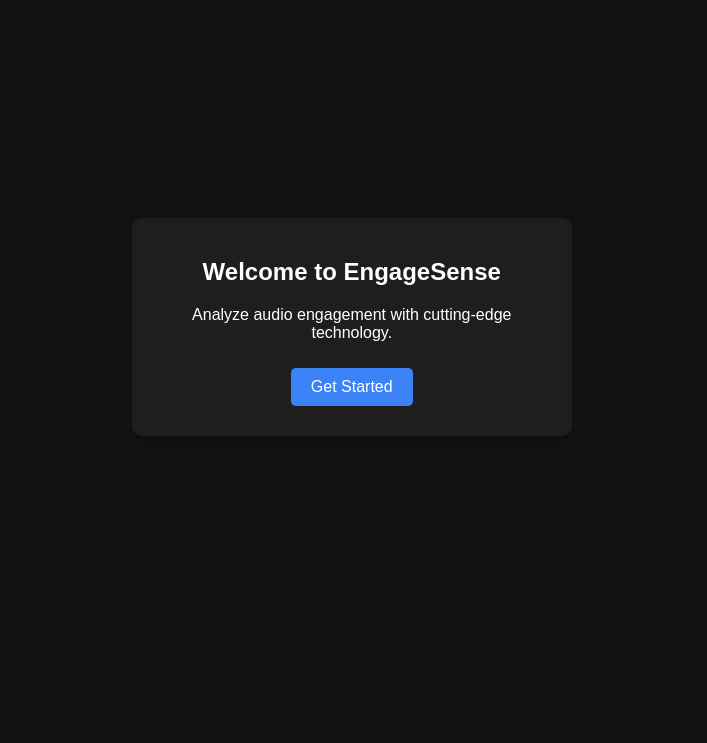
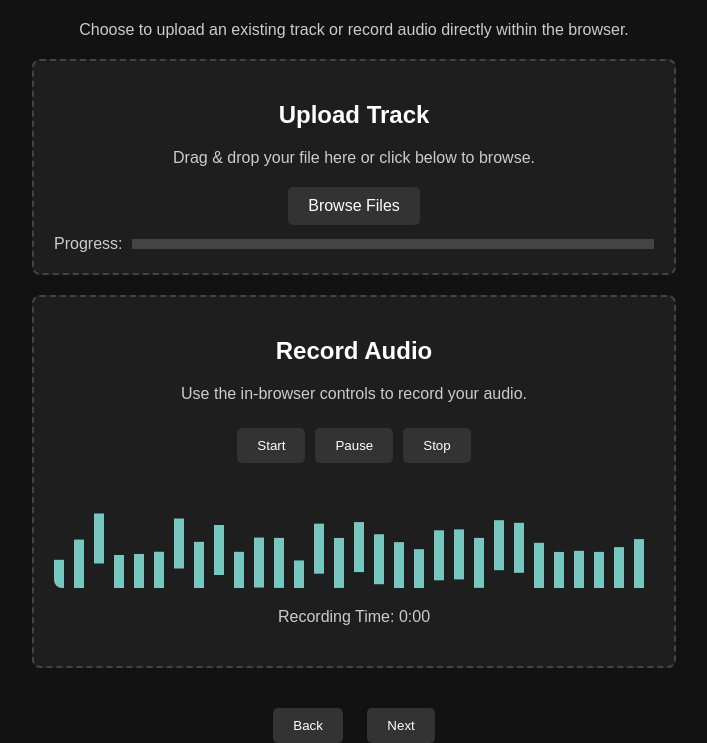
Before and after one commit to LiyamFlx/Engagement_Sense_4.0, a plain HTML site: page index.html in a window 1280 px wide. Shown: the part 73-816 px from the top of the page, without its empty margins (286-993 px from the left). Drawn offline with nearby package versions, Linux system fonts and the light colour scheme.

Commit message:
Update index.html

```diff
--- a/index.html
+++ b/index.html
@@ -3,255 +3,231 @@
 <head>
   <meta charset="UTF-8">
   <meta name="viewport" content="width=device-width, initial-scale=1.0">
-    <title>EngageSense</title>
+  <title>EngageSense - Upload/Record Audio</title>
+  <script src="https://cdn.jsdelivr.net/npm/chart.js"></script>
   <style>
-        /* General Styles */
     body {
       margin: 0;
       font-family: Arial, sans-serif;
       background-color: #121212;
-            color: #ffffff;
+      color: #fff;
+    }
+
+    .container {
       display: flex;
+      flex-direction: column;
       justify-content: center;
       align-items: center;
       min-height: 100vh;
-        }
-
-        .container {
-            width: 90%;
-            max-width: 600px;
-            background: #1e1e1e;
-            padding: 20px;
-            border-radius: 10px;
-            box-shadow: 0 4px 8px rgba(0, 0, 0, 0.2);
       text-align: center;
     }
 
-        button {
+    h1 {
+      font-size: 2rem;
+      margin-bottom: 20px;
+      color: #fff;
+    }
+
+    p {
+      font-size: 1rem;
+      margin-bottom: 20px;
+      color: #ccc;
+    }
+
+    .upload-section, .record-section {
+      border: 2px dashed #444;
+      padding: 20px;
+      border-radius: 8px;
+      margin-bottom: 20px;
+      width: 80%;
+      max-width: 600px;
+      background-color: #1e1e1e;
+      transition: 0.3s;
+    }
+
+    .upload-section:hover, .record-section:hover {
+      border-color: #888;
+    }
+
+    .upload-section input {
+      display: none;
+    }
+
+    .upload-section label {
+      display: inline-block;
       padding: 10px 20px;
-            margin: 10px 0;
+      background-color: #333;
+      color: #fff;
+      border-radius: 5px;
+      cursor: pointer;
+      transition: 0.3s;
+    }
+
+    .upload-section label:hover {
+      background-color: #555;
+    }
+
+    .progress-bar {
+      display: flex;
+      align-items: center;
+      margin-top: 10px;
+    }
+
+    .progress-bar span {
+      margin-right: 10px;
+      color: #ccc;
+    }
+
+    .progress-bar div {
+      flex: 1;
+      height: 10px;
+      background: #444;
+      position: relative;
+    }
+
+    .progress-bar div::after {
+      content: '';
+      display: block;
+      height: 100%;
+      background: #76c7c0;
+      width: 0%;
+      position: absolute;
+      transition: width 0.3s ease-in-out;
+    }
+
+    .controls {
+      display: flex;
+      justify-content: center;
+      margin-top: 10px;
+    }
+
+    .controls button {
+      background: #333;
+      color: white;
       border: none;
+      padding: 10px 20px;
       border-radius: 5px;
-            background-color: #3b82f6;
-            color: #ffffff;
-            font-size: 1rem;
+      margin: 5px;
       cursor: pointer;
       transition: background-color 0.3s;
     }
 
-        button:hover {
-            background-color: #2563eb;
+    .controls button:hover {
+      background: #555;
     }
 
-        .hidden {
-            display: none;
+    .navigation {
+      margin-top: 20px;
     }
 
-        .progress-bar {
-            width: 100%;
-            height: 10px;
-            background: #444;
+    .navigation button {
+      padding: 10px 20px;
+      margin: 0 10px;
+      border: none;
+      background: #333;
+      color: white;
       border-radius: 5px;
-            margin-top: 20px;
-            overflow: hidden;
+      cursor: pointer;
     }
 
-        .progress-bar-inner {
-            height: 100%;
-            width: 0;
-            background: #3b82f6;
-            transition: width 0.5s ease;
+    .navigation button:hover {
+      background: #555;
     }
 
     canvas {
-            margin: 20px auto;
-            display: block;
-        }
-
-        /* Card Grid Styles */
-        .card-grid {
-            display: flex;
-            gap: 20px;
-            justify-content: center;
-            flex-wrap: wrap;
-            margin: 20px 0;
-        }
-
-        .card {
-            background: #222;
-            padding: 20px;
-            border-radius: 10px;
-            box-shadow: 0 4px 8px rgba(0, 0, 0, 0.2);
-            text-align: center;
-            width: 45%;
-            min-width: 250px;
-            transition: transform 0.3s ease, box-shadow 0.3s ease;
-        }
-
-        .card:hover {
-            transform: scale(1.05);
-            box-shadow: 0 6px 12px rgba(0, 0, 0, 0.3);
-        }
-
-        .card h2 {
-            margin-bottom: 10px;
-            font-size: 1.5rem;
-            color: #3b82f6;
-        }
-
-        .card p {
-            font-size: 0.9rem;
-            color: #aaa;
-            margin-bottom: 15px;
-        }
-
-        .card button {
-            display: block;
-            width: 100%;
-            padding: 10px;
-            background-color: #3b82f6;
-            color: #fff;
-            border: none;
-            border-radius: 5px;
-            font-size: 1rem;
-            cursor: pointer;
-            transition: background-color 0.3s ease;
-        }
-
-        .card button:hover {
-            background-color: #2563eb;
-        }
-
-        #back-to-welcome {
       margin-top: 20px;
-            padding: 10px 20px;
-            font-size: 1rem;
+      max-width: 100%;
+      background: #1e1e1e;
+      border-radius: 8px;
     }
   </style>
 </head>
 <body>
-    <main id="main-content">
-        <section id="welcome-screen" class="container">
-            <h1>Welcome to EngageSense</h1>
-            <p>Analyze audio engagement with cutting-edge technology.</p>
-            <button id="start-button">Get Started</button>
-        </section>
+  <div class="container">
+    <h1>Upload or Record Audio</h1>
+    <p>Choose to upload an existing track or record audio directly within the browser.</p>
 
-        <section id="upload-record-screen" class="container hidden">
-            <h1>Upload or Record Audio</h1>
-            <div class="card-grid">
-                <div class="card" id="upload-card">
-                    <h2>Upload</h2>
-                    <p>Select an audio file to analyze.</p>
-                    <button id="upload-button">Upload Track</button>
-                    <button id="analyze-upload">Analyze Upload</button>
-                </div>
-                <div class="card" id="record-card">
-                    <h2>Record</h2>
-                    <p>Record live audio for analysis.</p>
-                    <button id="record-button">Start Recording</button>
-                    <button id="stop-recording" class="hidden">Stop Recording</button>
-                    <button id="analyze-recording" class="hidden">Analyze Recording</button>
+    <!-- Upload Section -->
+    <div class="upload-section">
+      <h2>Upload Track</h2>
+      <p>Drag & drop your file here or click below to browse.</p>
+      <label for="file-upload">Browse Files</label>
+      <input type="file" id="file-upload" accept=".mp3,.wav,.ogg" onchange="handleFileUpload(event)">
+      <div class="progress-bar">
+        <span>Progress:</span>
+        <div id="upload-progress"></div>
       </div>
     </div>
-            <button id="back-to-welcome">Back</button>
-        </section>
 
-        <section id="analysis-screen" class="container hidden">
-            <h1>Analyzing...</h1>
-            <p>Please wait while we process your audio data.</p>
-            <div class="progress-bar">
-                <div id="progress-bar-inner-analysis" class="progress-bar-inner"></div>
+    <!-- Record Section -->
+    <div class="record-section">
+      <h2>Record Audio</h2>
+      <p>Use the in-browser controls to record your audio.</p>
+      <div class="controls">
+        <button onclick="startRecording()">Start</button>
+        <button onclick="pauseRecording()">Pause</button>
+        <button onclick="stopRecording()">Stop</button>
       </div>
-        </section>
+      <canvas id="waveform" width="600" height="100"></canvas>
+      <p id="record-timer">Recording Time: 0:00</p>
+    </div>
 
-        <section id="results-screen" class="container hidden">
-            <h1>Results Summary</h1>
-            <ul id="engagement-results">
-                <li>Physical Engagement: <strong>85%</strong></li>
-                <li>Emotional Engagement: <strong>78%</strong></li>
-                <li>Mental Engagement: <strong>92%</strong></li>
-                <li>Spiritual Engagement: <strong>67%</strong></li>
-            </ul>
-            <canvas id="results-chart" width="400" height="300"></canvas>
-            <button id="start-over">Start Over</button>
-        </section>
-    </main>
+    <!-- Navigation -->
+    <div class="navigation">
+      <button onclick="navigateTo('welcome-screen')">Back</button>
+      <button onclick="navigateTo('analysis-screen')">Next</button>
+    </div>
+  </div>
 
   <script>
-        // DOM Elements
-        const screens = {
-            welcome: document.getElementById('welcome-screen'),
-            upload: document.getElementById('upload-record-screen'),
-            analysis: document.getElementById('analysis-screen'),
-            results: document.getElementById('results-screen'),
-        };
-
-        const buttons = {
-            start: document.getElementById('start-button'),
-            back: document.getElementById('back-to-welcome'),
-            analyzeUpload: document.getElementById('analyze-upload'),
-            analyzeRecording: document.getElementById('analyze-recording'),
-            startOver: document.getElementById('start-over'),
-        };
-
-        const progressBars = {
-            analysis: document.getElementById('progress-bar-inner-analysis'),
-        };
-
-        // Navigation Functions
-        function navigateTo(screen) {
-            Object.values(screens).forEach(el => el.classList.add('hidden'));
-            screens[screen].classList.remove('hidden');
+    // File Upload Logic
+    function handleFileUpload(event) {
+      const file = event.target.files[0];
+      if (file) {
+        alert(`File "${file.name}" is selected.`);
+        // Simulate progress bar
+        let progress = 0;
+        const interval = setInterval(() => {
+          progress += 10;
+          document.querySelector('#upload-progress').style.width = `${progress}%`;
+          if (progress >= 100) clearInterval(interval);
+        }, 300);
+      }
     }
 
-        buttons.start.addEventListener('click', () => navigateTo('upload'));
-        buttons.back.addEventListener('click', () => navigateTo('welcome'));
-        buttons.startOver.addEventListener('click', () => navigateTo('welcome'));
-
-        // Analysis Simulation
-        function startAnalysis() {
-            navigateTo('analysis');
-            let progress = 0;
-
-            const interval = setInterval(() => {
-                progress += 10;
-                progressBars.analysis.style.width = `${progress}%`;
-
-                if (progress >= 100) {
-                    clearInterval(interval);
-                    navigateTo('results');
-                    renderChart();
-                }
-            }, 500);
+    // Recording Logic
+    let recordingTime = 0;
+    let recordingInterval;
+    function startRecording() {
+      recordingInterval = setInterval(() => {
+        recordingTime++;
+        const minutes = Math.floor(recordingTime / 60);
+        const seconds = recordingTime % 60;
+        document.getElementById('record-timer').textContent = `Recording Time: ${minutes}:${seconds < 10 ? '0' : ''}${seconds}`;
+      }, 1000);
     }
 
-        buttons.analyzeUpload.addEventListener('click', startAnalysis);
-        buttons.analyzeRecording.addEventListener('click', startAnalysis);
+    function pauseRecording() {
+      clearInterval(recordingInterval);
+    }
 
-        // Chart Rendering
-        function renderChart() {
-            const canvas = document.getElementById('results-chart');
-            const ctx = canvas.getContext('2d');
-            const data = [85, 78, 92, 67];
-            const labels = ['Physical', 'Emotional', 'Mental', 'Spiritual'];
-            const barWidth = 80;
-            const gap = 20;
+    function stopRecording() {
+      clearInterval(recordingInterval);
+      alert('Recording Stopped');
+      recordingTime = 0;
+      document.getElementById('record-timer').textContent = 'Recording Time: 0:00';
+    }
 
-            ctx.clearRect(0, 0, canvas.width, canvas.height);
+    // Waveform Visualization (Dummy)
+    const ctx = document.getElementById('waveform').getContext('2d');
+    ctx.fillStyle = '#76c7c0';
+    for (let i = 0; i < 600; i += 20) {
+      ctx.fillRect(i, Math.random() * 50 + 25, 10, 50);
+    }
 
-            data.forEach((value, index) => {
-                const x = index * (barWidth + gap) + gap;
-                const y = canvas.height - (value / 100) * canvas.height;
-
-                ctx.fillStyle = ['#f87171', '#60a5fa', '#a78bfa', '#facc15'][index];
-                ctx.fillRect(x, y, barWidth, canvas.height - y);
-
-                ctx.fillStyle = '#fff';
-                ctx.textAlign = 'center';
-                ctx.fillText(labels[index], x + barWidth / 2, canvas.height - 10);
-                ctx.fillText(`${value}%`, x + barWidth / 2, y - 10);
-            });
+    // Navigation Logic
+    function navigateTo(screen) {
+      alert(`Navigating to ${screen}`);
     }
   </script>
 </body>
```
Lines whose indentation alone changed are shown as unchanged.
